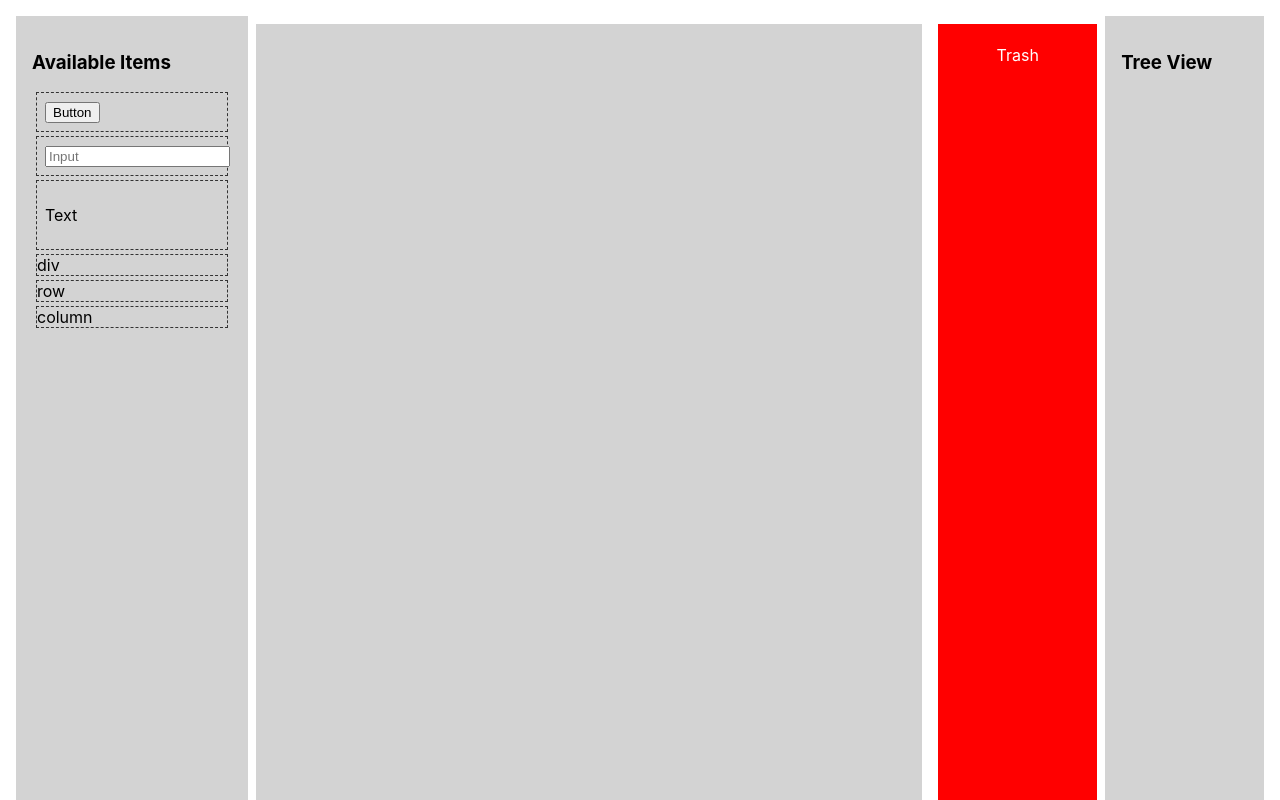
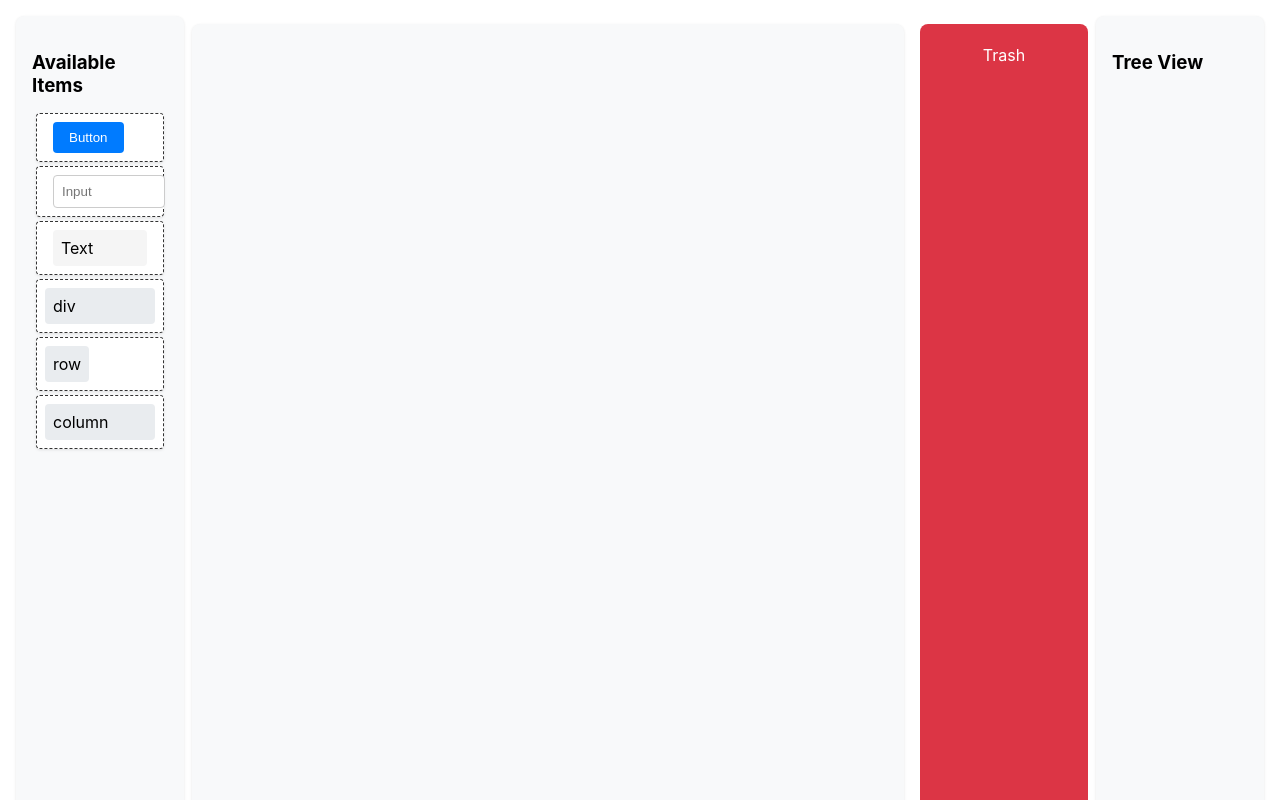
Before and after one commit to cemesg/dragndrop, a React (Create React App) app: page / in a window 1280 px wide. Shown: the top 800 px of the page. Built offline with nearby package versions, Linux system fonts and the light colour scheme.

Commit message:
onclick functionality

```diff
--- a/src/components/DragAndDropDemo.tsx
+++ b/src/components/DragAndDropDemo.tsx
@@ -1,16 +1,17 @@
-import React, { useState, useRef, useCallback, useEffect } from 'react';
+import React, { useState, useRef, useCallback, useEffect, ComponentType } from 'react';
 import { DndProvider, useDrag, useDrop, DropTargetMonitor } from 'react-dnd';
 import { HTML5Backend } from 'react-dnd-html5-backend';
 import { v4 as uuidv4 } from 'uuid';
 
+
 // Define a set of draggable components
 const components = {
-  Button: () => <button>Button</button>,
-  Input: () => <input placeholder="Input" />,
-  Text: () => <p>Text</p>,
-  Div: ({ children }: { children?: React.ReactNode }) => <div>div{children}</div>,
-  Row: ({ children }: { children?: React.ReactNode }) => <div style={{ display: 'flex', flexDirection: 'row' }}>row{children}</div>,
-  Column: ({ children }: { children?: React.ReactNode }) => <div style={{ display: 'flex', flexDirection: 'column' }}>column{children}</div>,
+  Button: () => <button style={{ padding: '8px 16px', borderRadius: '4px', border: 'none', backgroundColor: '#007BFF', color: 'white', cursor: 'pointer' }}>Button</button>,
+  Input: () => <input placeholder="Input" style={{ padding: '8px', borderRadius: '4px', border: '1px solid #ccc', width: '100%' }} />,
+  Text: () => <p style={{ margin: '0', padding: '8px', borderRadius: '4px', backgroundColor: '#f5f5f5' }}>Text</p>,
+  Div: ({ children }: { children?: React.ReactNode }) => <div style={{ padding: '8px', borderRadius: '4px', backgroundColor: '#e9ecef' }}>div{children}</div>,
+  Row: ({ children }: { children?: React.ReactNode }) => <div style={{ display: 'flex', flexDirection: 'row', gap: '8px', padding: '8px', borderRadius: '4px', backgroundColor: '#e9ecef' }}>row{children}</div>,
+  Column: ({ children }: { children?: React.ReactNode }) => <div style={{ display: 'flex', flexDirection: 'column', gap: '8px', padding: '8px', borderRadius: '4px', backgroundColor: '#e9ecef' }}>column{children}</div>,
 };
 
 const canHaveChildren = {
@@ -28,10 +29,44 @@ interface ItemType {
   children?: ItemType[];
 }
 
+function withClickHandler<T>(WrappedComponent: ComponentType<T>) {
+  return (props: T & { onClick?: () => void }) => {
+    const handleClick = () => {
+      if (props.onClick) {
+        props.onClick();
+      }
+    };
+
+    return (
+      <div onClick={handleClick} style={{ cursor: 'pointer' }}>
+        <WrappedComponent {...props} />
+      </div>
+    );
+  };
+}
+
+// Example usage of HOC
+const ClickableButton = withClickHandler(components.Button);
+const ClickableInput = withClickHandler(components.Input);
+const ClickableText = withClickHandler(components.Text);
+const ClickableDiv = withClickHandler(components.Div);
+const ClickableRow = withClickHandler(components.Row);
+const ClickableColumn = withClickHandler(components.Column);
+
+const ClickableComponents = {
+  Button: ClickableButton,
+  Input: ClickableInput,
+  Text: ClickableText,
+  Div: ClickableDiv,
+  Row: ClickableRow,
+  Column: ClickableColumn,
+};
+
 interface DraggedItem extends ItemType {
   parentId: string | null;
 }
 
+// Example usage in DragAndDropDemo
 const DraggableItem: React.FC<{ item: ItemType; parentId: string | null; moveItem: (draggedItem: DraggedItem, newParentId: string | null) => void }> = ({ item, parentId, moveItem }) => {
   const ref = useRef<HTMLDivElement>(null);
 
@@ -64,16 +99,23 @@ const DraggableItem: React.FC<{ item: ItemType; parentId: string | null; moveIte
 
   drag(drop(ref));
 
-  const Component = components[item.type];
+  const ClickableComponent = ClickableComponents[item.type];
 
-  return (<>
+  const handleClick = () => {
+    alert(`Clicked on: ${item.type}, ID: ${item.id}`);
+  };
+
+  return (
     <div
       ref={ref}
       style={{
         opacity: isDragging ? 0.5 : 1,
-        padding: canHaveChildren[item.type] ? 0 : '8px',
+        padding: canHaveChildren[item.type] ? '8px' : '8px 16px',
         margin: '4px',
         border: '1px dashed #333',
+        borderRadius: '4px',
+        backgroundColor: 'white',
+        boxShadow: '0 1px 3px rgba(0, 0, 0, 0.1)',
         cursor: 'move',
         minWidth: '10px',
         minHeight: '10px',
@@ -81,18 +123,12 @@ const DraggableItem: React.FC<{ item: ItemType; parentId: string | null; moveIte
         flexDirection: canHaveChildren[item.type] && item.type === 'Row' ? 'row' : 'column',
       }}
     >
-
-
-      <Component>
-
-            {item?.children?.map((child) => (
-              <DraggableItem key={child.id} item={child} parentId={item.id} moveItem={moveItem} />
-            ))}
-
-      </Component>
-      </div>
-
-    </>
+      <ClickableComponent onClick={handleClick}>
+        {item?.children?.map((child) => (
+          <DraggableItem key={child.id} item={child} parentId={item.id} moveItem={moveItem} />
+        ))}
+      </ClickableComponent>
+    </div>
   );
 };
 
@@ -112,7 +148,9 @@ const Container: React.FC<{ items: ItemType[]; moveItem: (draggedItem: DraggedIt
       style={{
         padding: '16px',
         margin: '8px',
-        backgroundColor: 'lightgrey',
+        backgroundColor: '#f8f9fa',
+        borderRadius: '8px',
+        boxShadow: '0 1px 3px rgba(0, 0, 0, 0.1)',
         minHeight: '1000px',
         width: '1000px',
       }}
@@ -138,12 +176,13 @@ const TrashBin: React.FC<{ onDrop: (item: DraggedItem) => void }> = ({ onDrop })
       style={{
         padding: '16px',
         margin: '8px',
-        backgroundColor: 'red',
+        backgroundColor: '#dc3545',
         color: 'white',
+        borderRadius: '8px',
+        textAlign: 'center',
+        lineHeight: '30px',
         minHeight: '50px',
         width: '200px',
-        textAlign: 'center',
-        lineHeight: '30px',
       }}
     >
       Trash
@@ -189,9 +228,10 @@ const Preview: React.FC<{ items: ItemType[] }> = ({ items }) => {
         padding: '16px',
         margin: '8px',
         backgroundColor: 'white',
+        borderRadius: '8px',
+        border: '1px solid #ddd',
         minHeight: '1000px',
         width: '1000px',
-        border: '1px solid #ddd',
       }}
     >
       {items.map(renderPreview)}
@@ -283,23 +323,23 @@ const DragAndDropDemo: React.FC = () => {
   return (
     <DndProvider backend={HTML5Backend}>
       <div style={{ display: 'flex', justifyContent: 'space-between', padding: '16px' }}>
-        <div style={{ width: '200px', padding: '16px', backgroundColor: 'lightgrey' }}>
-          <h3>Available Items</h3>
+        <div style={{ width: '200px', padding: '16px', backgroundColor: '#f8f9fa', borderRadius: '8px', boxShadow: '0 1px 3px rgba(0, 0, 0, 0.1)' }}>
+          <h3 style={{ marginBottom: '16px' }}>Available Items</h3>
           {availableItems.map((item) => (
             <DraggableItem key={item.id} item={item} parentId={null} moveItem={() => {}} />
           ))}
         </div>
         <Container items={containerItems} moveItem={moveItem} onDrop={handleDrop} />
         <TrashBin onDrop={handleTrashDrop} />
-        <div style={{ width: '200px', padding: '16px', backgroundColor: 'lightgrey' }}>
-          <h3>Tree View</h3>
+        <div style={{ width: '200px', padding: '16px', backgroundColor: '#f8f9fa', borderRadius: '8px', boxShadow: '0 1px 3px rgba(0, 0, 0, 0.1)' }}>
+          <h3 style={{ marginBottom: '16px' }}>Tree View</h3>
           <TreeView items={containerItems} />
         </div>
       </div>
-      <button onClick={handlePrintHtml} style={{ marginTop: '16px' }}>
+      <button onClick={handlePrintHtml} style={{ marginTop: '16px', padding: '8px 16px', borderRadius: '4px', border: 'none', backgroundColor: '#007BFF', color: 'white', cursor: 'pointer' }}>
         Print HTML
       </button>
-      <h3>Preview</h3>
+      <h3 style={{ margin: '16px 0' }}>Preview</h3>
       <Preview items={containerItems} />
     </DndProvider>
   );
```
